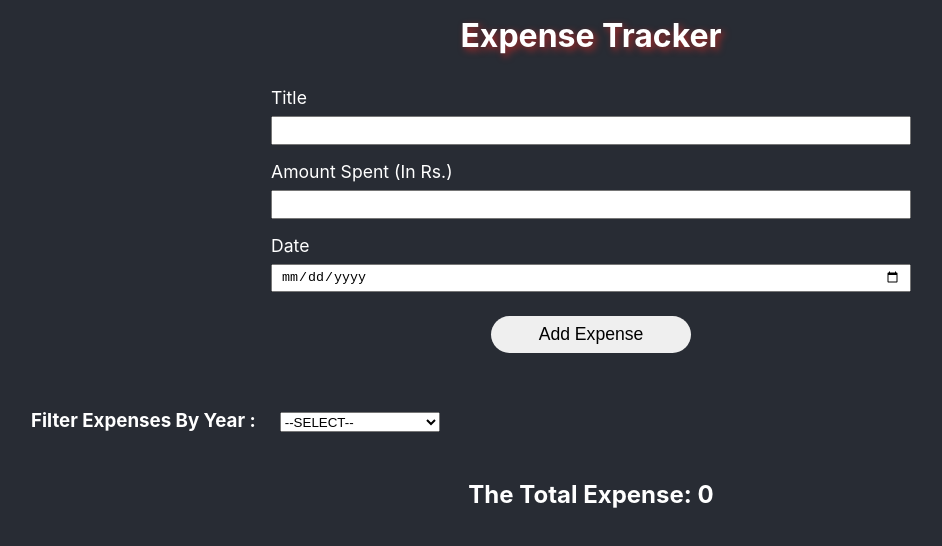
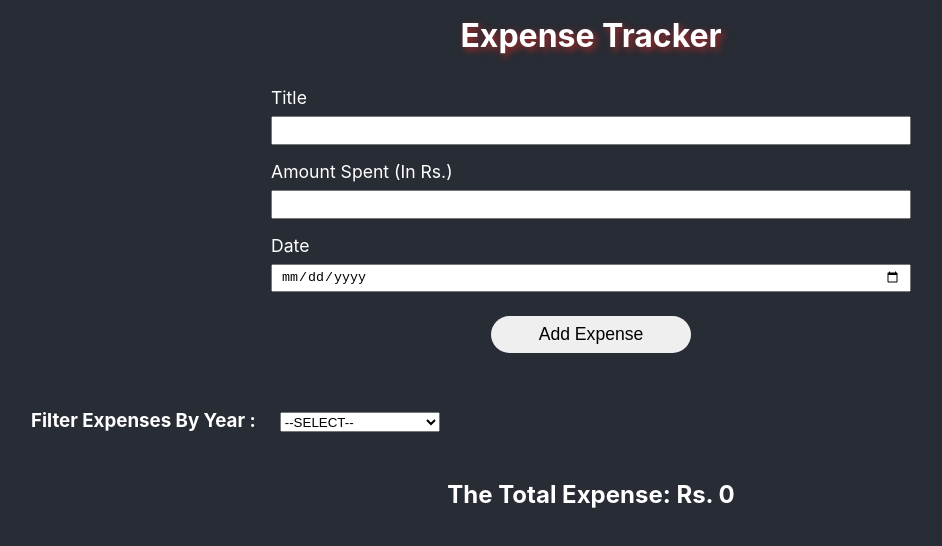
Before and after one commit to Nikhil2408/expense-tracker, a React (Create React App) app: page / in a window 1280 px wide. Shown: the top 546 px of the page, without its empty margins (49-991 px from the left). Built offline with nearby package versions, Linux system fonts and the light colour scheme.

Commit message:
Added currency Symbol in Total Expense

```diff
--- a/src/components/TotalExpense/TotalExpenseByYear.js
+++ b/src/components/TotalExpense/TotalExpenseByYear.js
@@ -11,7 +11,7 @@ function TotalExpenseByYear(props){
     }
     return (
         <div className="TotalExpenseByYear">
-            <h2 className="TotalExpenseByYear-header">The Total Expense: {amount}</h2>
+            <h2 className="TotalExpenseByYear-header">The Total Expense: Rs. {amount}</h2>
         </div>
     )
 }
```
